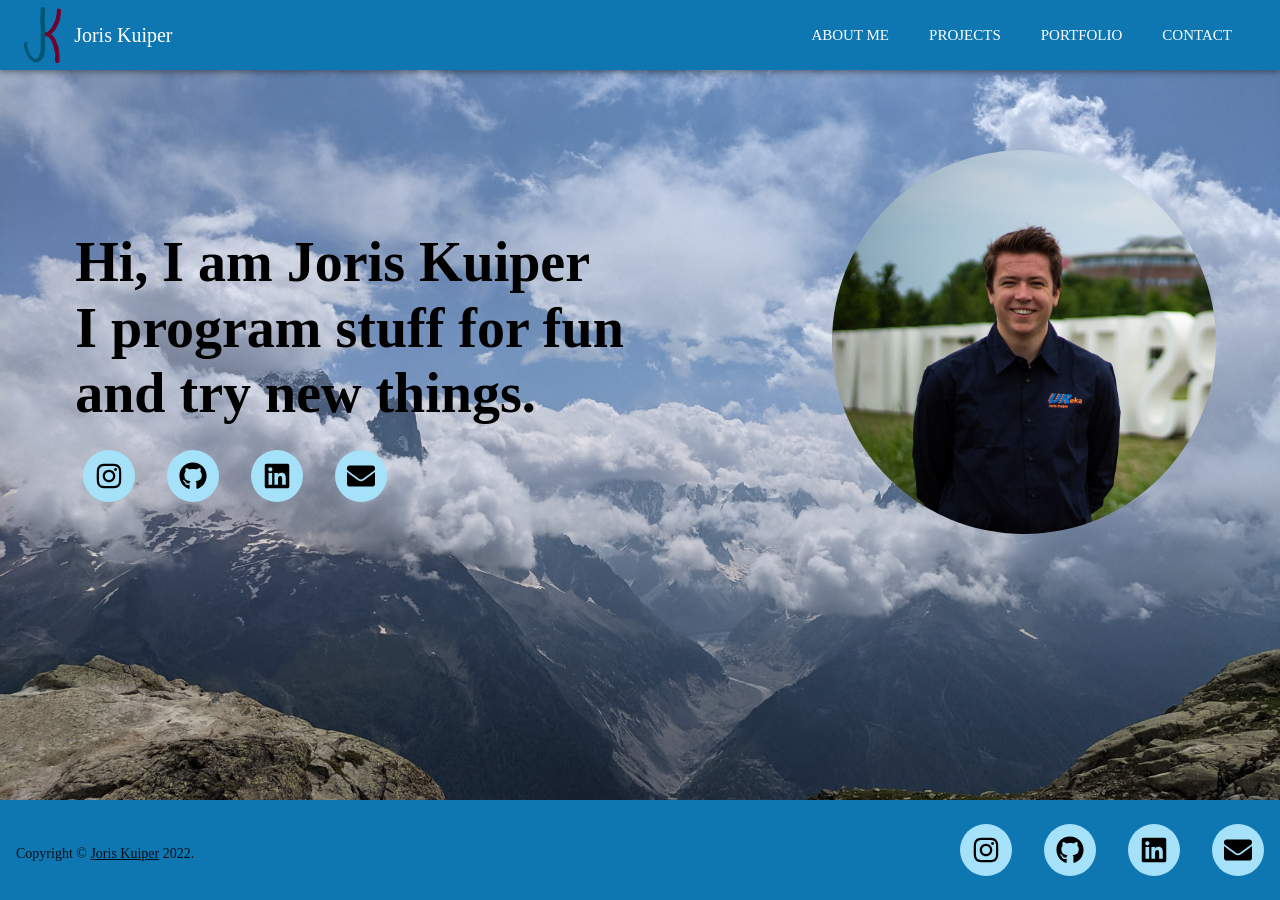
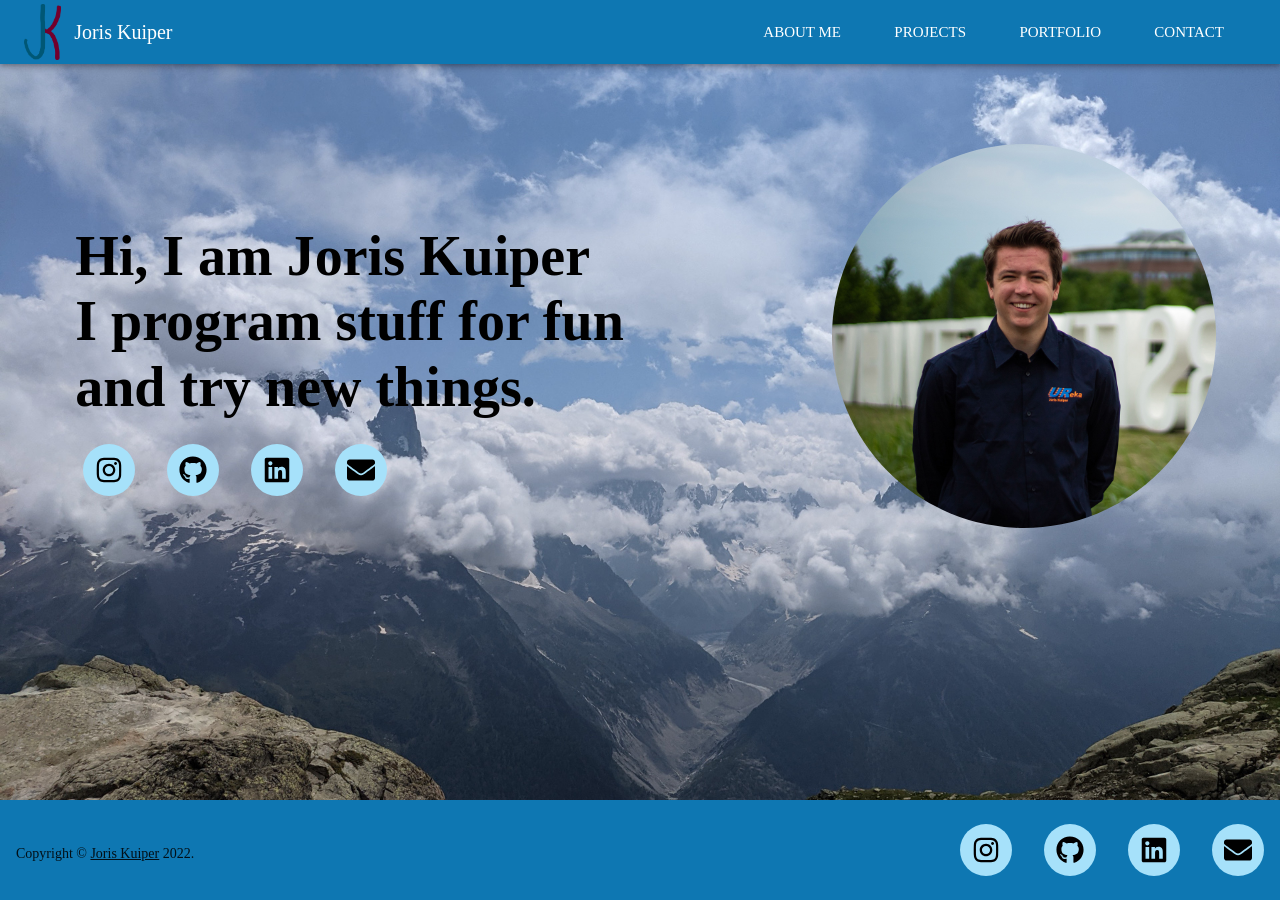
Before and after one commit to kasteelharry/Juno, a React (Create React App) app in the folder juno-client/: page / in a window 1280 px wide. Built offline with nearby package versions, Linux system fonts and the light colour scheme.

Commit message:
Changed fixed size to more proportional values

```diff
--- a/juno-client/src/App/MenuBar/MenuBar.tsx
+++ b/juno-client/src/App/MenuBar/MenuBar.tsx
@@ -14,7 +14,7 @@ function MenuBar() {
     const navigate = useNavigate()
 
     return (
-        <AppBar position="static" sx={{ bgcolor: 'primary.main' }}>
+        <AppBar position="static" sx={{ bgcolor: 'primary.main'}}>
             <Container maxWidth={false}>
                 <Toolbar disableGutters>
                     <img className='title-picture'
@@ -43,7 +43,7 @@ function MenuBar() {
                                     onClick={() => {
                                         navigate(pagesPath[index]);
                                     }}
-                                    sx={{ fontSize: 15, paddingLeft: 2, paddingRight: 3, my: 2, color: 'white', display: 'block' }}
+                                    sx={{ fontSize: 15, paddingLeft: '2%', paddingRight: '3%', py: '1%', color: 'white', display: 'block' }}
                                 >
                                     {page}
                                 </Button>
```
